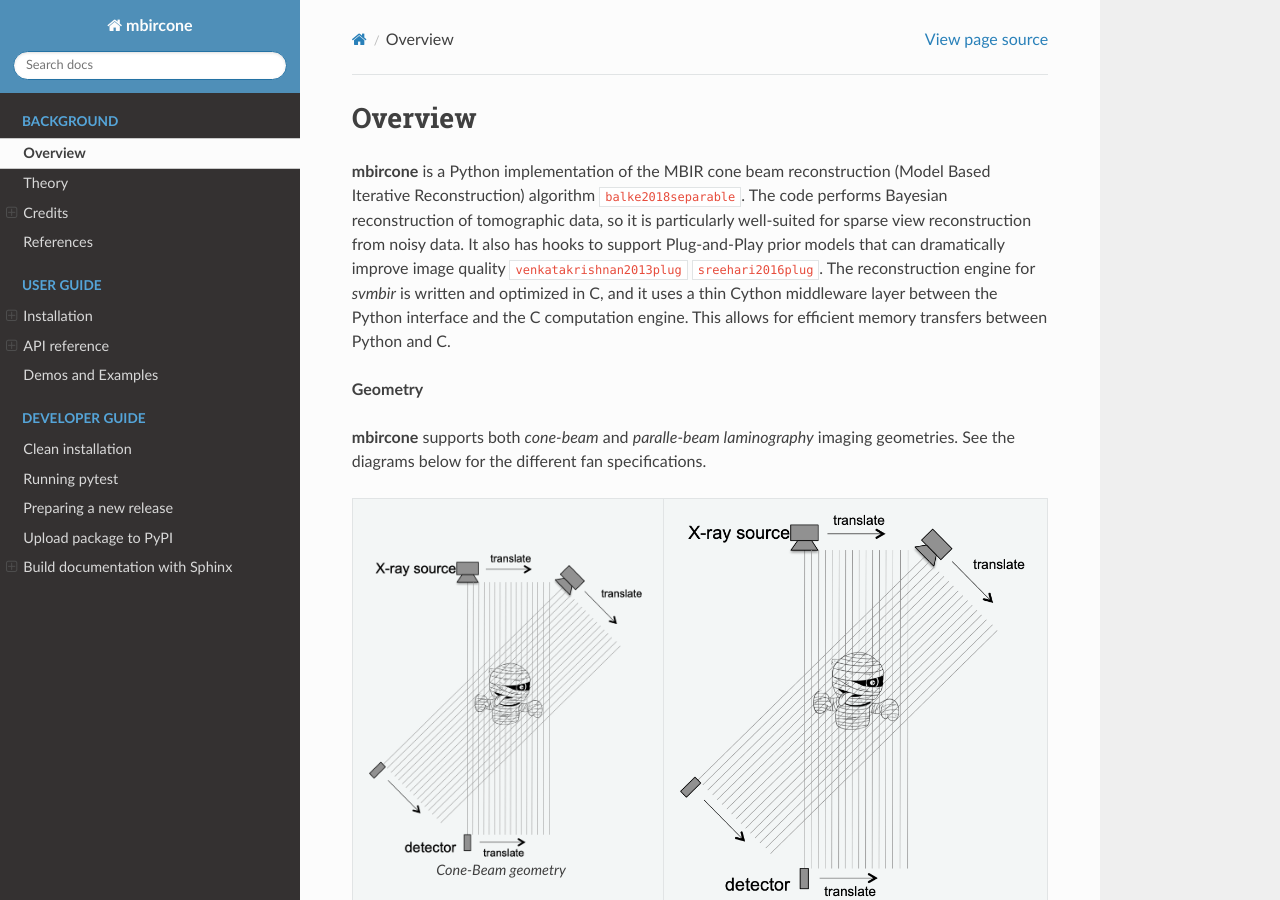
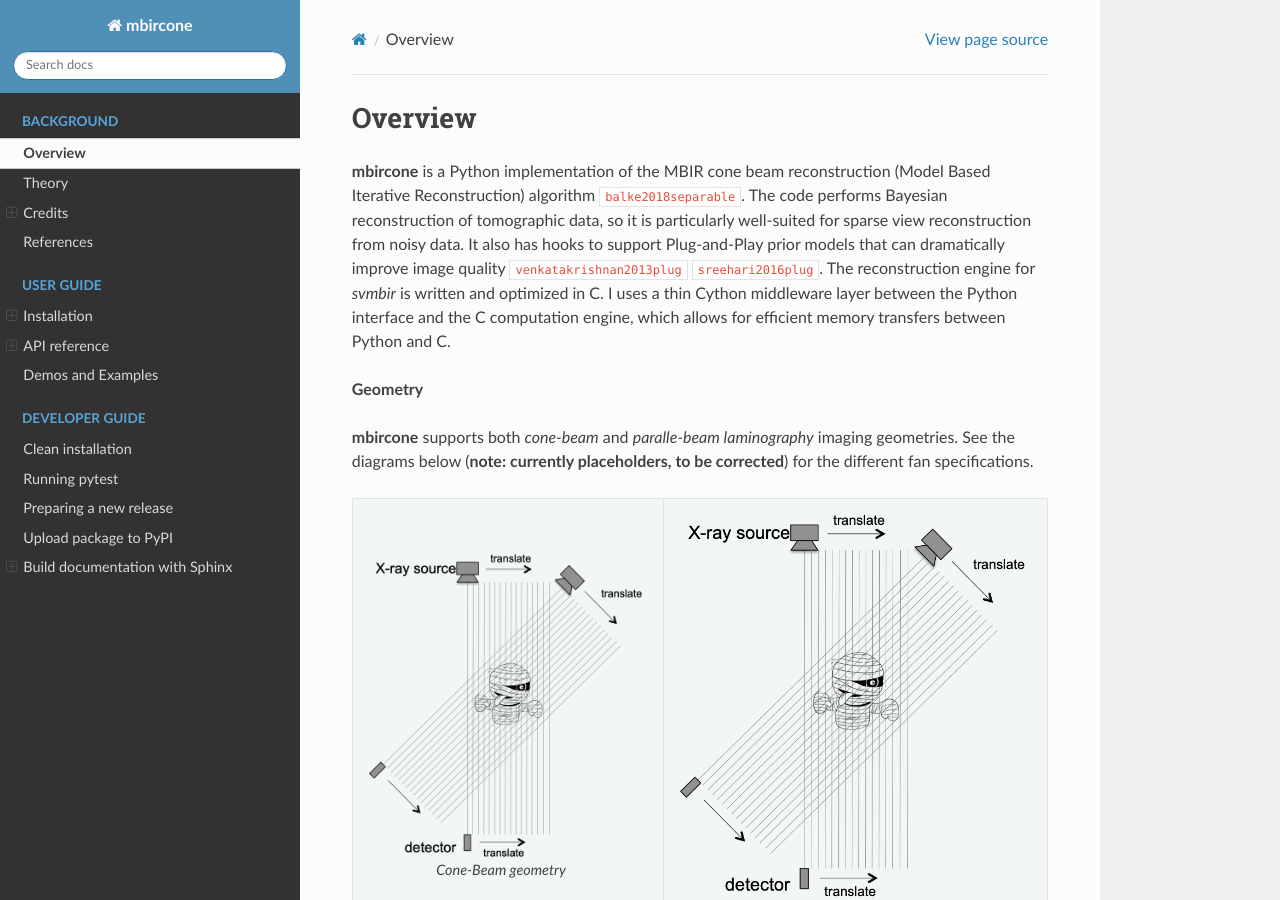
Before and after one commit to cabouman/mbircone, a Sphinx documentation site: the page built from docs/source/overview.rst, in a window 1280 px wide and 900 px high. Built offline with Sphinx 7.4.7 and the Read the Docs theme 2.0.0, drawn with Linux system fonts in a browser that asks for light colours; cross-references to code outside the pages are shown as plain code.

Commit message:
Minor edit

```diff
--- a/docs/source/overview.rst
+++ b/docs/source/overview.rst
@@ -6,13 +6,13 @@ Overview
 **mbircone** is a Python implementation of the MBIR cone beam reconstruction (Model Based Iterative Reconstruction) algorithm :cite:`balke2018separable`.
 The code performs Bayesian reconstruction of tomographic data, so it is particularly well-suited for sparse view reconstruction from noisy data.
 It also has hooks to support Plug-and-Play prior models that can dramatically improve image quality :cite:`venkatakrishnan2013plug` :cite:`sreehari2016plug`.
-The reconstruction engine for *svmbir* is written and optimized in C, and it uses a thin Cython middleware layer between the Python interface and the C computation engine.
-This allows for efficient memory transfers between Python and C.
+The reconstruction engine for *svmbir* is written and optimized in C. I uses a thin Cython middleware layer between the Python interface and the C computation engine, which allows for efficient memory transfers between Python and C.
+
 
 **Geometry**
 
 **mbircone** supports both *cone-beam* and *paralle-beam laminography* imaging geometries.
-See the diagrams below for the different fan specifications.
+See the diagrams below (**note: currently placeholders, to be corrected**) for the different fan specifications.
 
 .. list-table::
 
@@ -25,6 +25,7 @@ See the diagrams below for the different fan specifications.
            :align: center
 
            Parallel-Beam Laminography geometry
+
 
 **Note on view angle ordering**
 
@@ -53,6 +54,7 @@ Using this convention, the 3D array, ``image``, will be in units of photons/AU.
 
     \mbox{image in photons/mm} = \frac{ \mbox{image in photons/ALU} }{ 5 \mbox{mm} / \mbox{ALU}}
 
+
 **Matrix caching**
 
 When system matrices are computed, they are stored to disk and will be automatically loaded whenever the same geometry is subsequently encountered.
```
